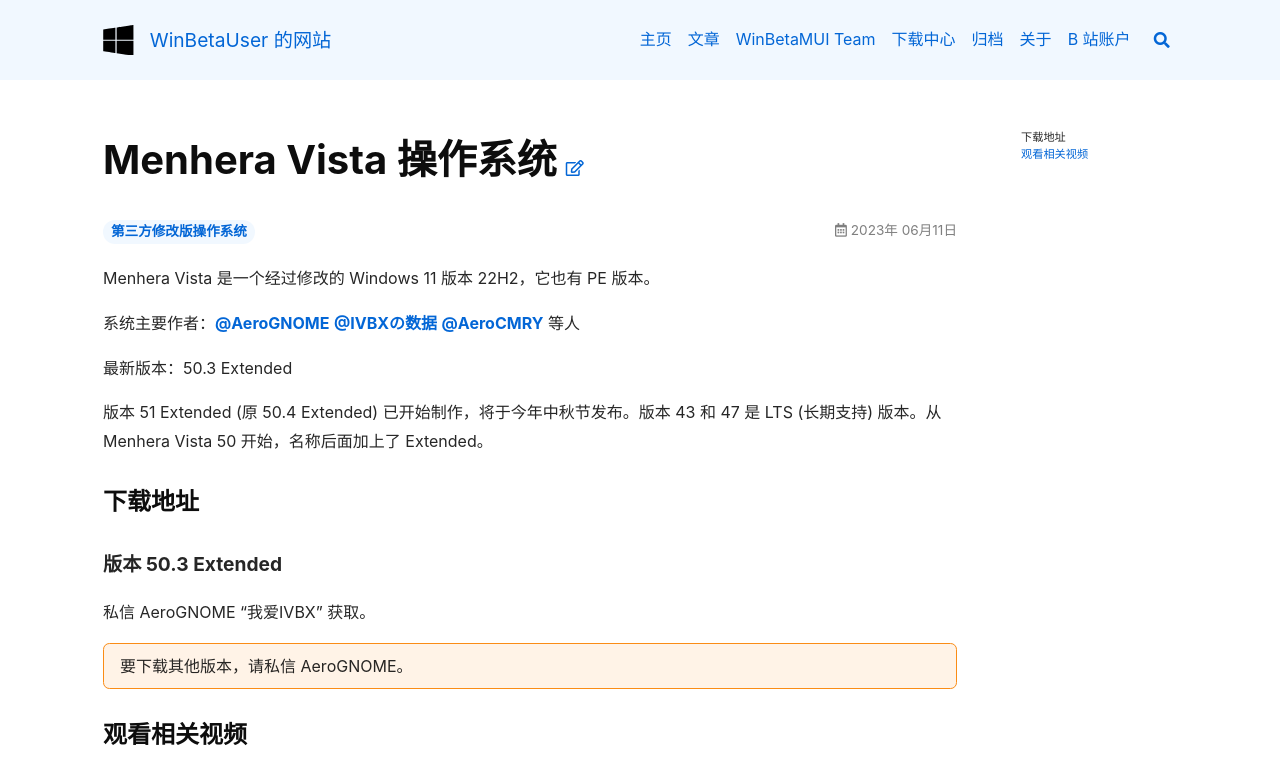
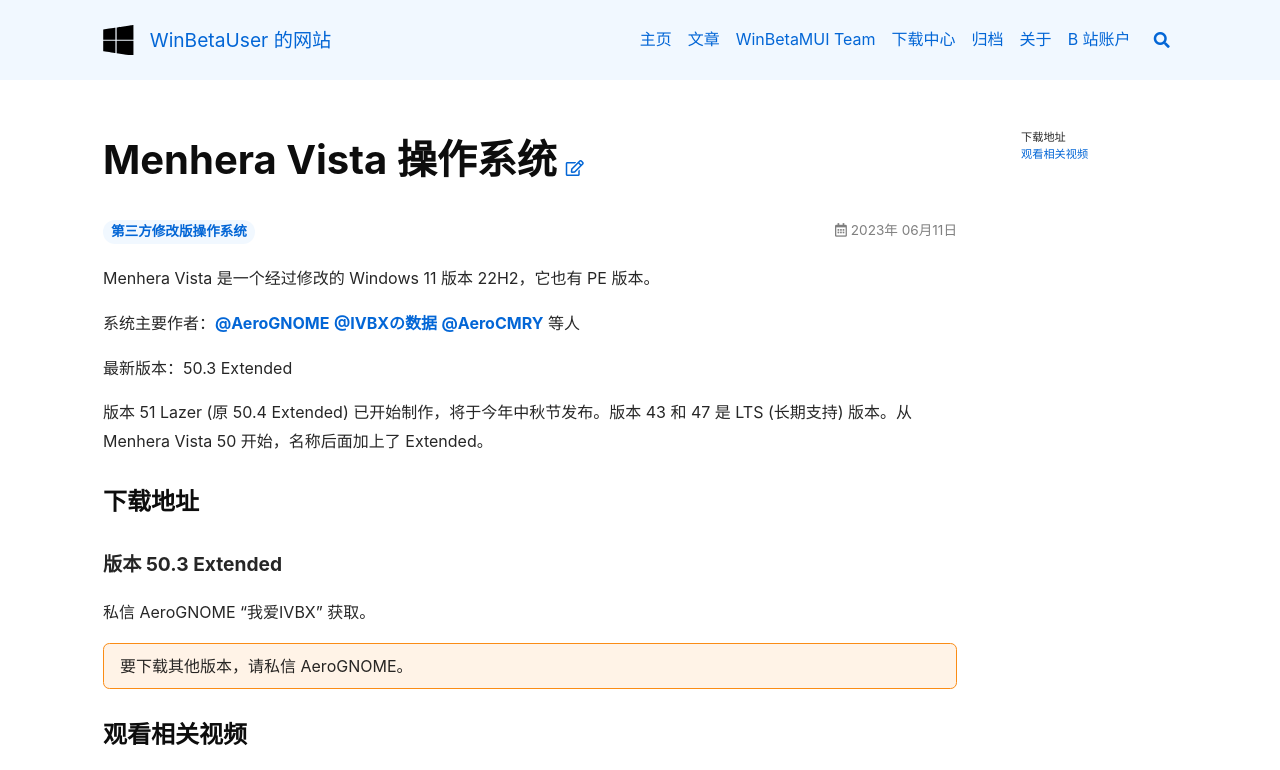
Before and after one commit to orangeZSCB/wbl2.github.io, a Jekyll site: the page built from _posts/2023-06-11-menheravista.md, in a window 1280 px wide. Shown: the top 770 px of the page. Built offline with Jekyll 4.4.1, drawn with Linux system fonts in a browser that asks for light colours; nearby versions of some CDN libraries; grey boxes are pictures that could not be loaded.

Commit message:
细小调整

```diff
--- a/_posts/2023-06-11-menheravista.md
+++ b/_posts/2023-06-11-menheravista.md
@@ -10,7 +10,7 @@
 
 最新版本：50.3 Extended
 
-版本 51 Extended (原 50.4 Extended) 已开始制作，将于今年中秋节发布。版本 43 和 47 是 LTS (长期支持) 版本。从 Menhera Vista 50 开始，名称后面加上了 Extended。
+版本 51 Lazer (原 50.4 Extended) 已开始制作，将于今年中秋节发布。版本 43 和 47 是 LTS (长期支持) 版本。从 Menhera Vista 50 开始，名称后面加上了 Extended。
 
 ### 下载地址
 
```
Also changed, not shown: _posts/2023-06-10-lh4074mui.md (+1 -1 lines), _posts/2023-09-17-lh3718mui.md (renamed from _posts/2023-09-19-lh3718mui.md, +1 -1 lines), index.md (+2 -4 lines).
